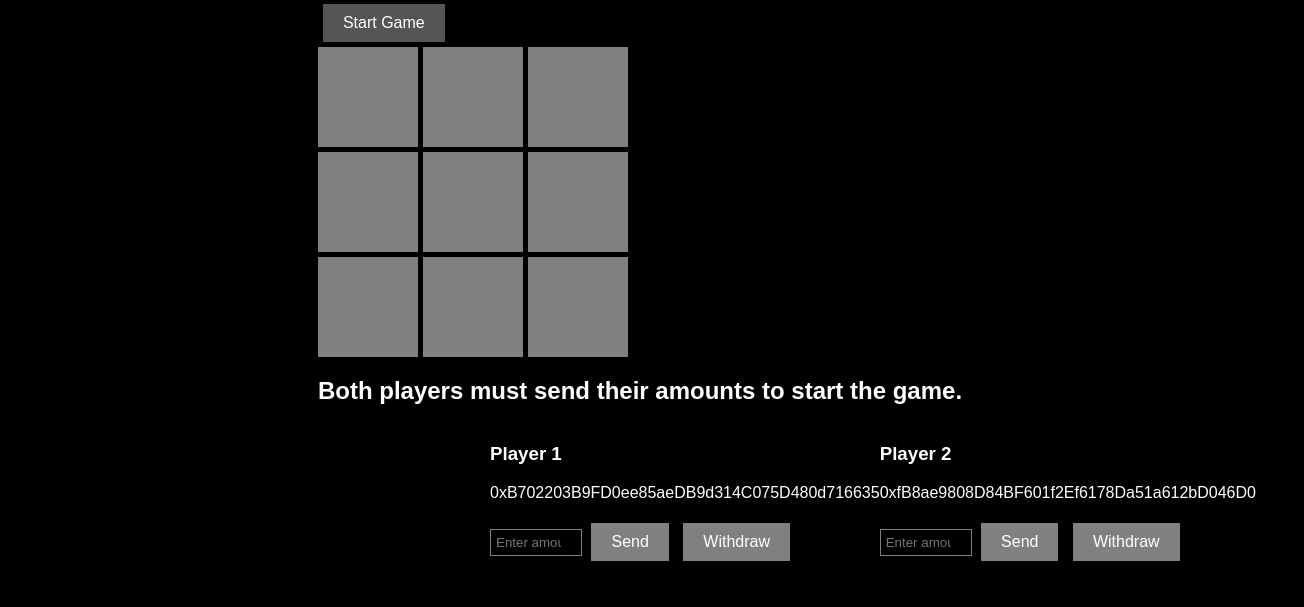
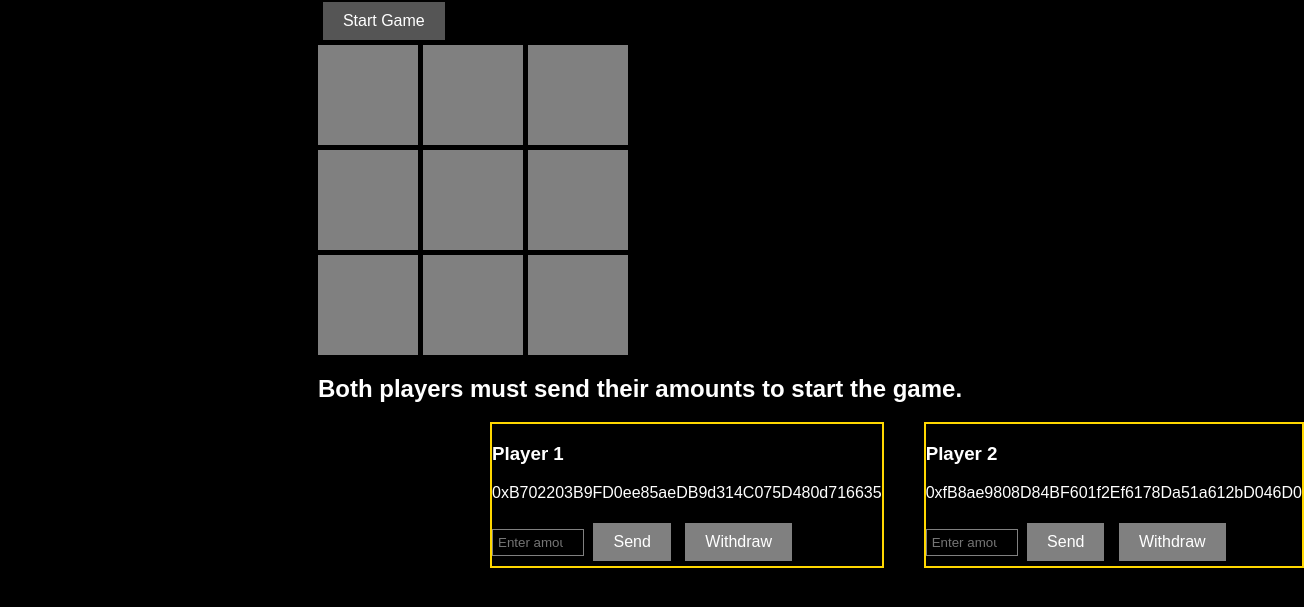
Before and after one commit to mitraayushi/tic_tac_toe, a website: page public/index.html in a window 1280 px wide. Shown: the part 147-754 px from the top of the page, 1304 px wide, since content can reach past the window. Drawn offline with Linux system fonts and the light colour scheme.

Commit message:
player info gap

```diff
--- a/public/styles.css
+++ b/public/styles.css
@@ -79,3 +79,9 @@ input[type="number"] {
     margin-bottom: 5px;
     text-align: center;
 }
+
+.player-info {
+    border: 2px solid gold;
+    margin-right: 40px;
+    margin: 20 auto;
+}
```
